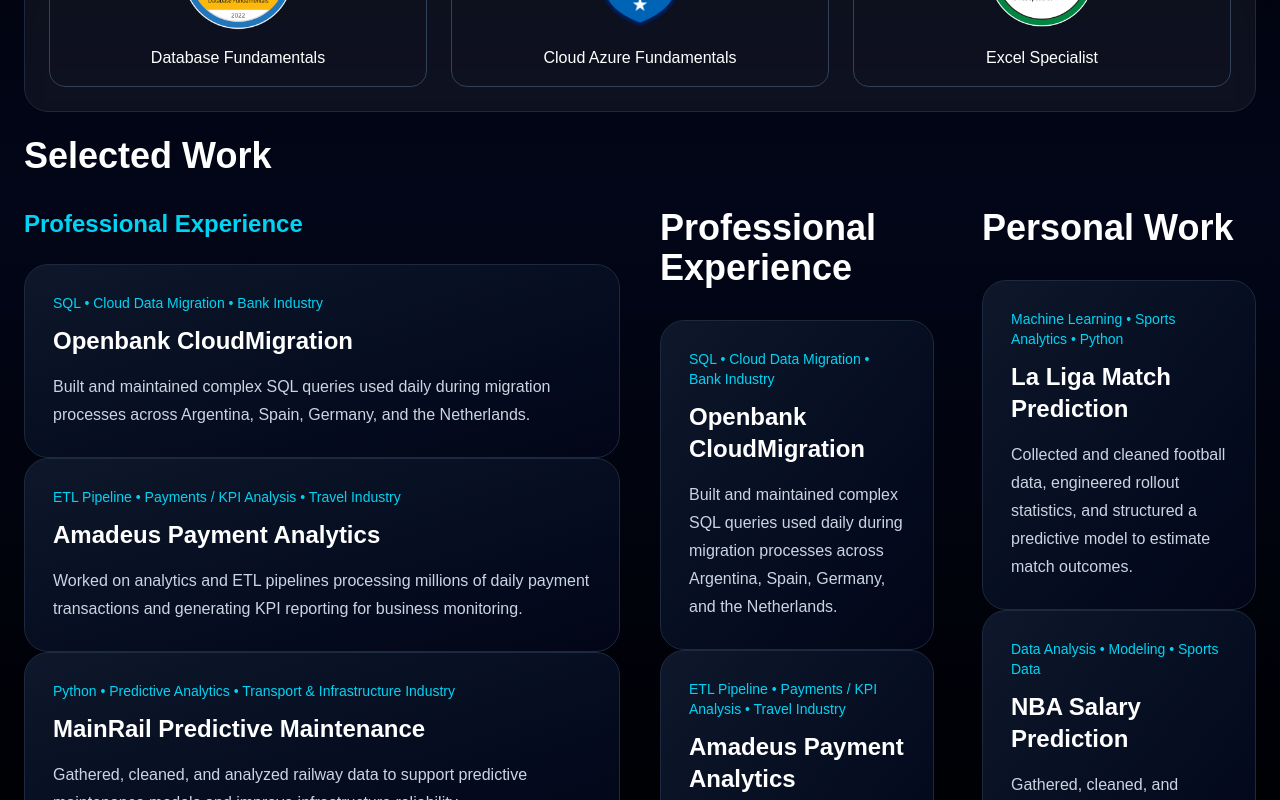
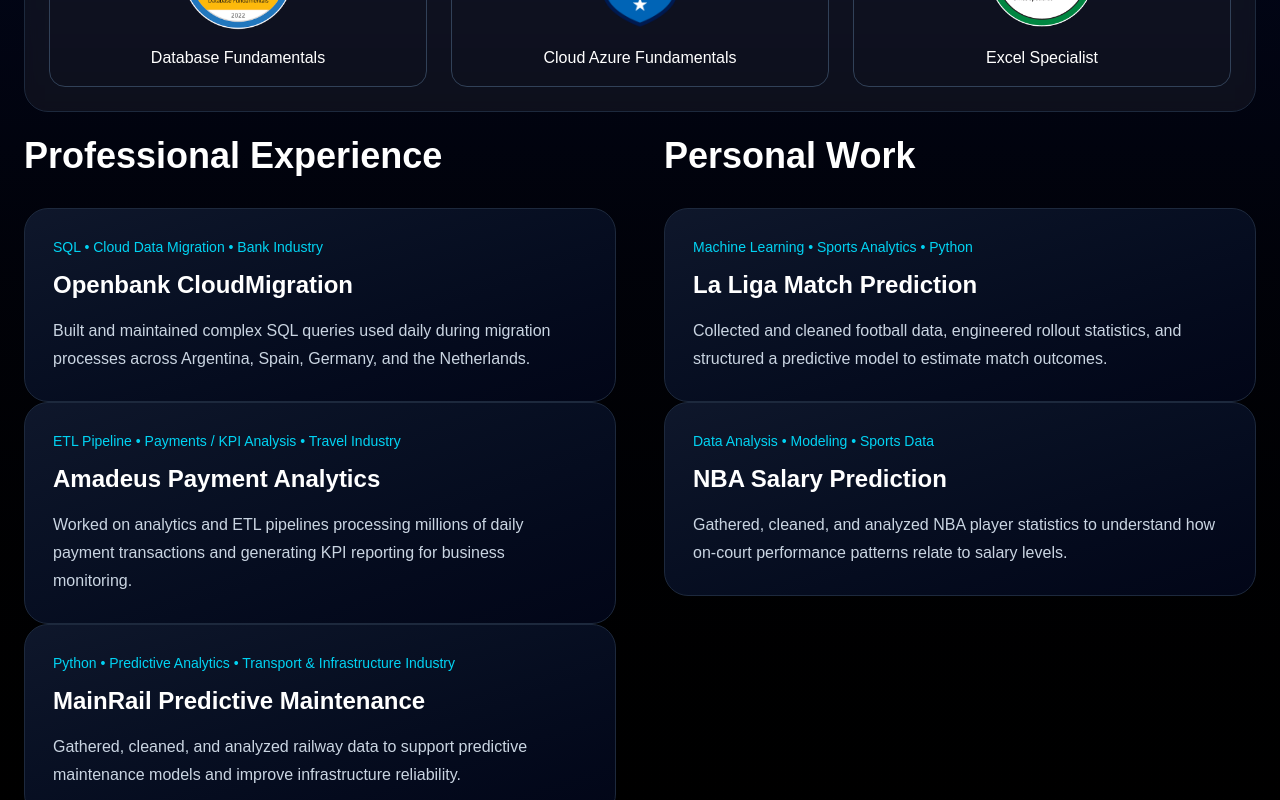
Before and after one commit to rkcpablo/pablo-portafolio, a Next.js app: page / in a window 1280 px wide. Shown: the part 1140-1940 px from the top of the page. Built offline with nearby package versions, Linux system fonts and the light colour scheme.

Commit message:
Redesigned portfolio homepage

```diff
--- a/app/page.tsx
+++ b/app/page.tsx
@@ -142,34 +142,6 @@
             </div>
           </div>
 
-          <div>
-            <h2 className="text-3xl md:text-4xl font-bold mb-8">Selected Work</h2>
-
-            <div className="grid lg:grid-cols-2 gap-10 items-start">
-              <div>
-                <h3 className="text-2xl font-semibold text-cyan-400 mb-6">
-                  Professional Experience
-                </h3>
-
-                <div className="space-y-6">
-                  {professionalProjects.map((project, index) => (
-                    <Link key={index} href={`/${project.slug}`}>
-                      <div className="rounded-3xl border border-slate-800 bg-gradient-to-br from-slate-900 to-slate-950 p-7 hover:-translate-y-1 hover:border-cyan-400/40 transition cursor-pointer">
-                        <p className="text-sm text-cyan-400 mb-3">
-                          {project.subtitle}
-                        </p>
-                        <h3 className="text-2xl font-semibold mb-4">
-                          {project.title}
-                        </h3>
-                        <p className="text-slate-300 leading-7">
-                          {project.description}
-                        </p>
-                      </div>
-                    </Link>
-                  ))}
-                </div>
-              </div>
-
           <div className="grid lg:grid-cols-2 gap-12 items-start">
             <div>
               <h2 className="text-3xl md:text-4xl font-bold mb-8">
@@ -208,8 +180,7 @@
             </div>
           </div>
 
-            </div>
-          </div>
+
         </div>
       </section>
     </main>
```
Lines whose indentation alone changed are shown as unchanged.
